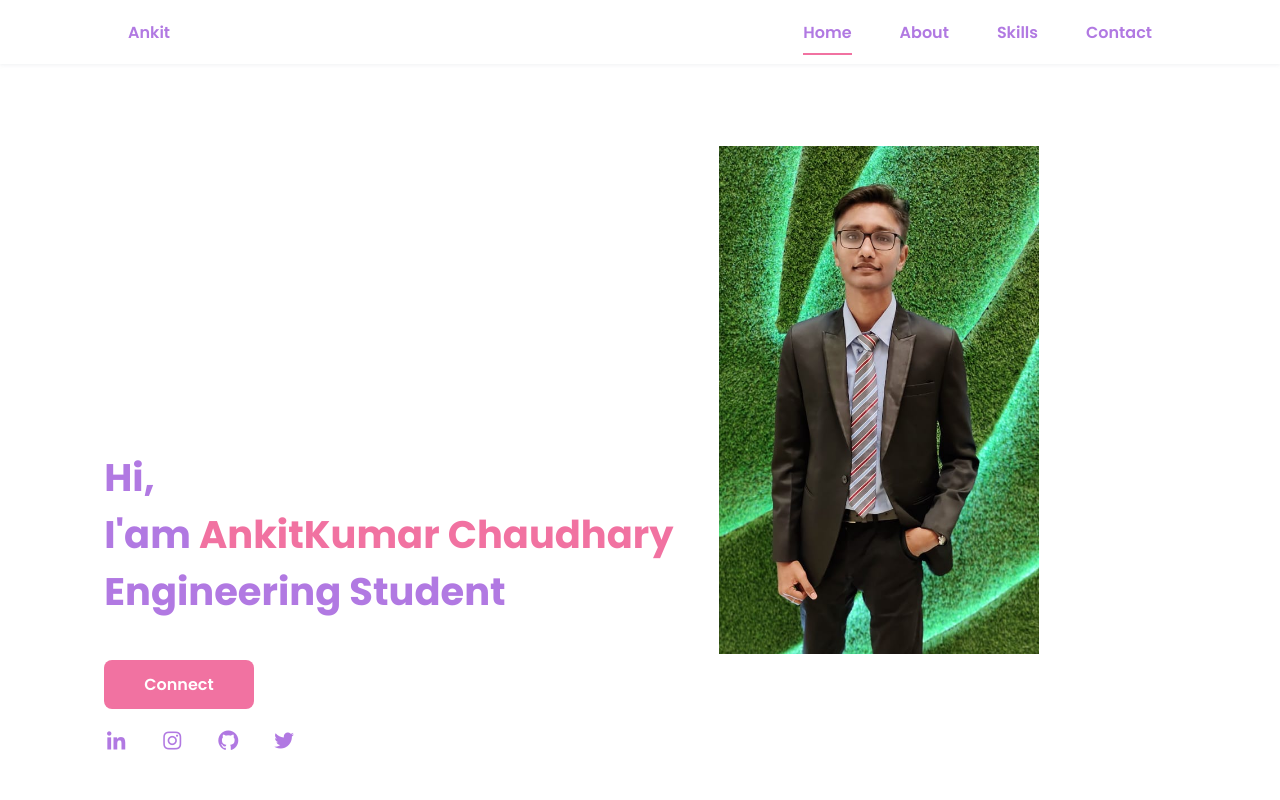
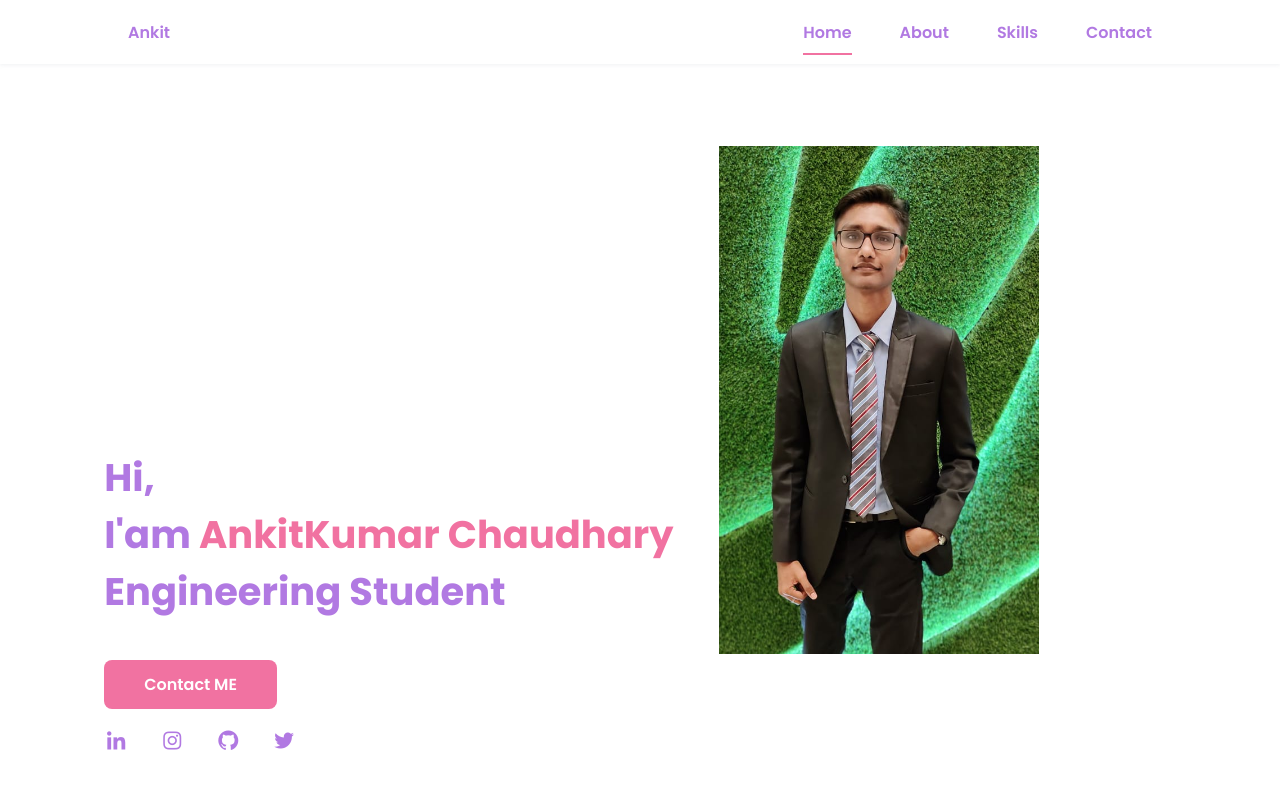
Before and after one commit to ankit55555/Portfolio, a plain HTML site: page index.html in a window 1280 px wide. Shown: the top 800 px of the page. Drawn offline with nearby package versions, Linux system fonts and the light colour scheme; files whose address does not match are found by name.

```diff
--- a/index.html
+++ b/index.html
@@ -49,7 +49,7 @@
                 <div class="home__data">
                     <h1 class="home__title">Hi,<br>I'am <span class="home__title-color">AnkitKumar Chaudhary</span><br> Engineering Student</h1>
 
-                    <a href="#" class="button">Connect</a>
+                    <a href="#" class="button">Contact ME</a>
 
                     <div class="home__social">
                         <a href="https://www.linkedin.com/in/ankitkumar-r-chaudhary-b51012186//" class="home__social-icon"><i class='bx bxl-linkedin'></i></a>
```
